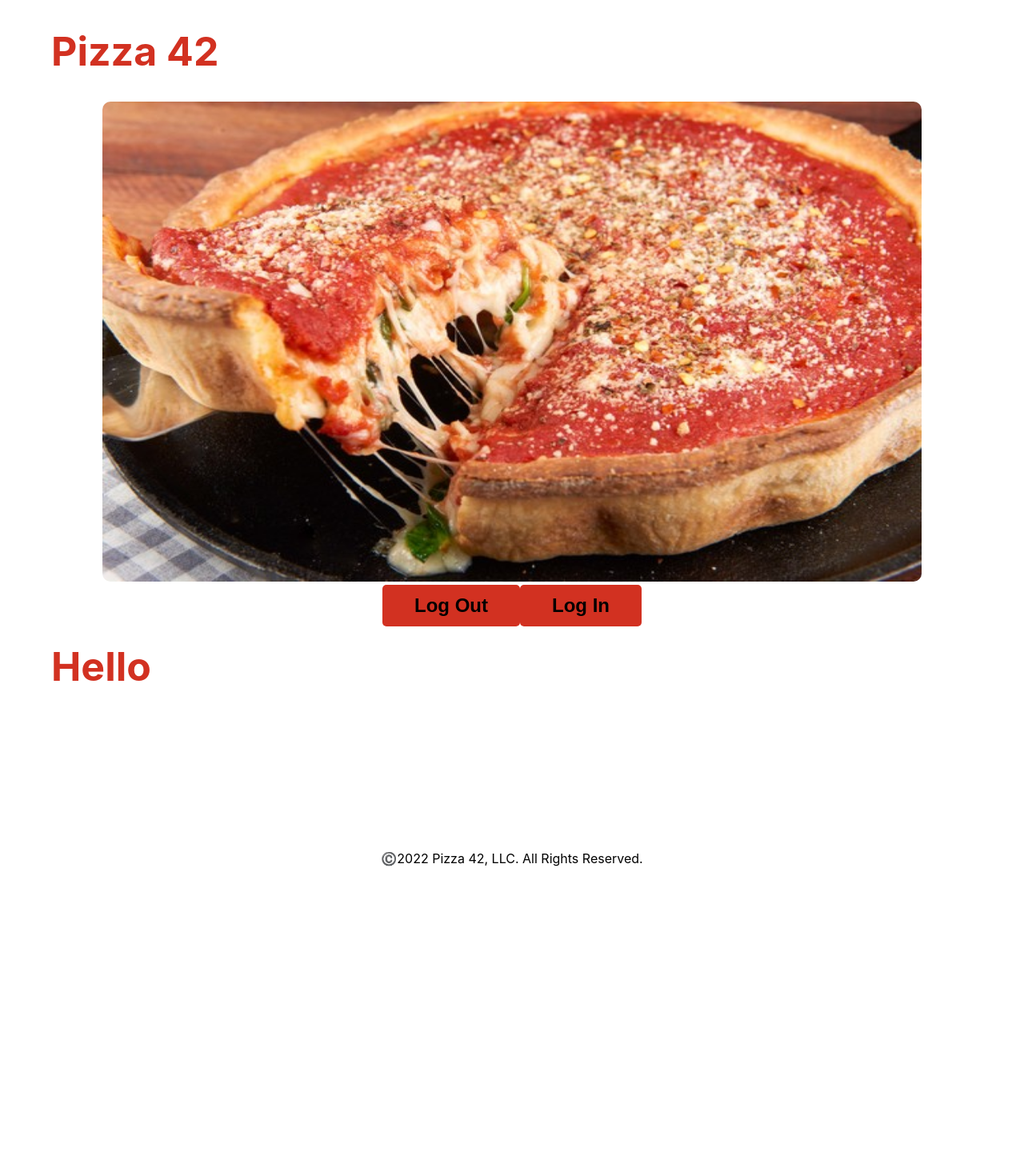
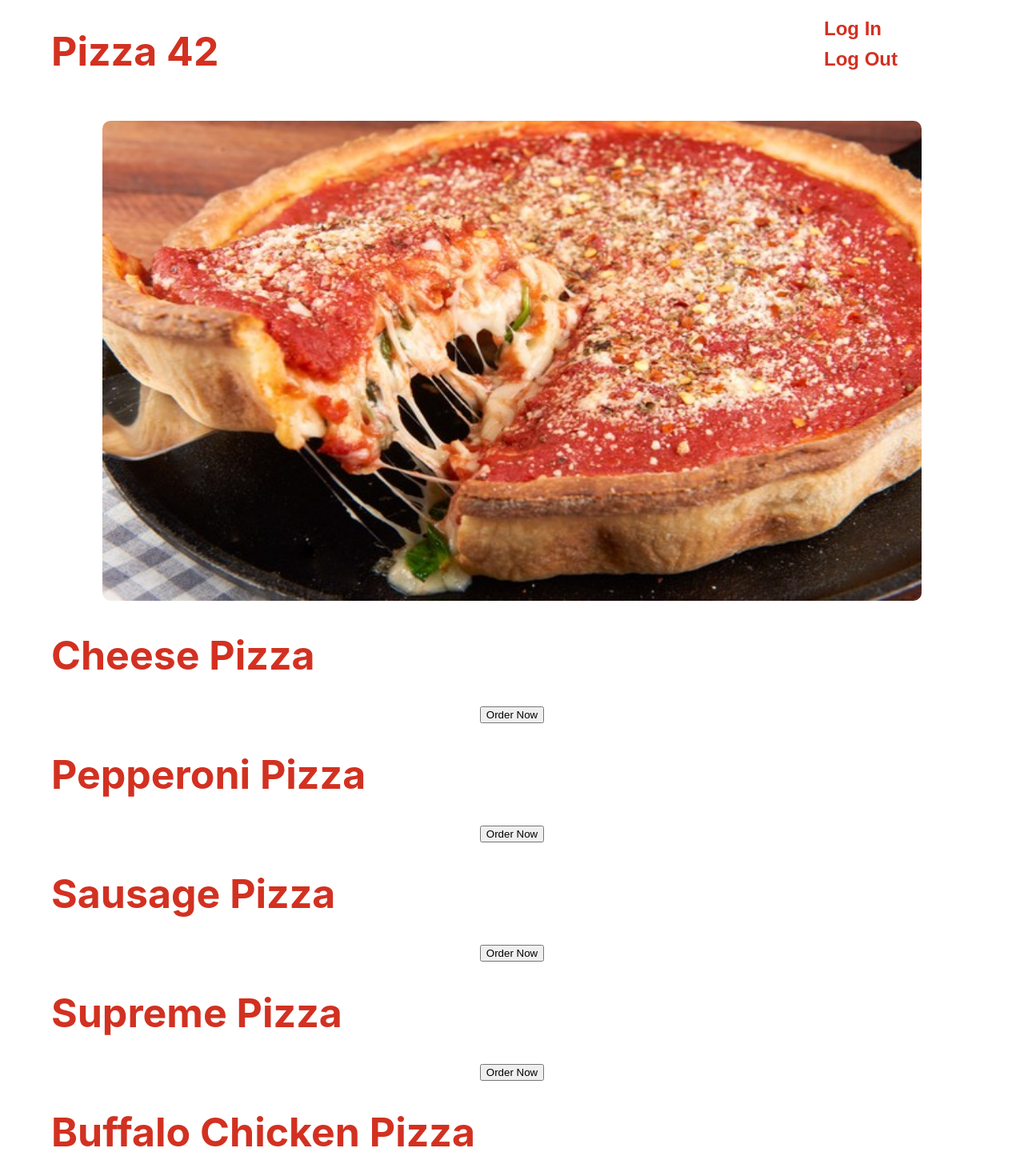
Before and after one commit to Raquelhill/Pizza-42, a React (Create React App) app: page / in a window 1280 px wide. Shown: the top 1470 px of the page at 80% size. Before the commit the page ends 1099 px from the top, so only its background shows below. Built offline with nearby package versions, Linux system fonts and the light colour scheme.

Commit message:
Change login and logout styling.  Create Different pizza options, and submit order buttons

```diff
--- a/src/Components/App/App.js
+++ b/src/Components/App/App.js
@@ -2,7 +2,7 @@ import './App.css';
 import Header from '../Header/Header';
 import LandingPage from '../LandingPage/LandingPage';
 import Footer from '../Footer/Footer';
-import OrderContainer from '../OrderContainer/OrderContainer';
+import OrderCardContainer from '../OrderContainer/OrderCardContainer';
 import Profile from '../Profile/Profile';
 import LoginButton from '../LoginButton/LoginButton';
 import LogoutButton from '../LogoutButton/LogoutButton';
@@ -11,10 +11,10 @@ function App() {
   return (
     <div className="App">
       <Header />
-      <LandingPage />
       <LogoutButton />
       <LoginButton />
-      <OrderContainer />
+      <LandingPage />
+      <OrderCardContainer />
       <Profile />
       <Footer />
     </div>
--- a/src/Components/LoginButton/LoginButton.css
+++ b/src/Components/LoginButton/LoginButton.css
@@ -1,9 +1,11 @@
 .login-btn {
-  background-color: #d23121;
-  border: none;
-  border-radius: 5px;
+  display: flex;
+  background-color: white;
+  color: #d23121;
   font-size: 24px;
   font-weight: bold;
-  padding: 12px 40px;
-  margin-bottom: -300px;
+  border: none;
+  margin-top: -68px;
+  margin-left: 80%;
+  margin-bottom: 100px;
 }
--- a/src/Components/LogoutButton/LogoutButton.css
+++ b/src/Components/LogoutButton/LogoutButton.css
@@ -1,9 +1,10 @@
 .logout-btn {
-  background-color: #d23121;
-  border: none;
-  border-radius: 5px;
+  display: flex;
+  background-color: white;
+  color: #d23121;
   font-size: 24px;
   font-weight: bold;
-  padding: 12px 40px;
-  margin-bottom: -300px;
+  border: none;
+  margin-top: -68px;
+  margin-left: 80%;
 }
--- /dev/null
+++ b/src/Components/OrderContainer/OrderCardContainer.js
@@ -0,0 +1,34 @@
+import './OrderCardContainer.css';
+
+const OrderCardContainer = () => {
+  return (
+    <>
+      <div>
+        <h1>Cheese Pizza</h1>
+        <button>Order Now</button>
+      </div>
+      <div>
+        <h1>Pepperoni Pizza</h1>
+        <button>Order Now</button>
+      </div>
+      <div>
+        <h1>Sausage Pizza</h1>
+        <button>Order Now</button>
+      </div>
+      <div>
+        <h1>Supreme Pizza</h1>
+        <button>Order Now</button>
+      </div>
+      <div>
+        <h1>Buffalo Chicken Pizza</h1>
+        <button>Order Now</button>
+      </div>
+      <div>
+        <h1>Vegetarian Pizza</h1>
+        <button>Order Now</button>
+      </div>
+    </>
+  );
+};
+
+export default OrderCardContainer;
--- a/src/Components/OrderContainer/OrderContainer.js
+++ /dev/null
@@ -1,11 +0,0 @@
-import './OrderContainer.css';
-
-const OrderContainer = () => {
-  return (
-    <div>
-      <h1>Hello</h1>
-    </div>
-  );
-};
-
-export default OrderContainer;
```
Also changed, not shown: src/Components/OrderContainer/OrderCardContainer.css (added), src/Components/OrderContainer/OrderContainer.css (deleted).
